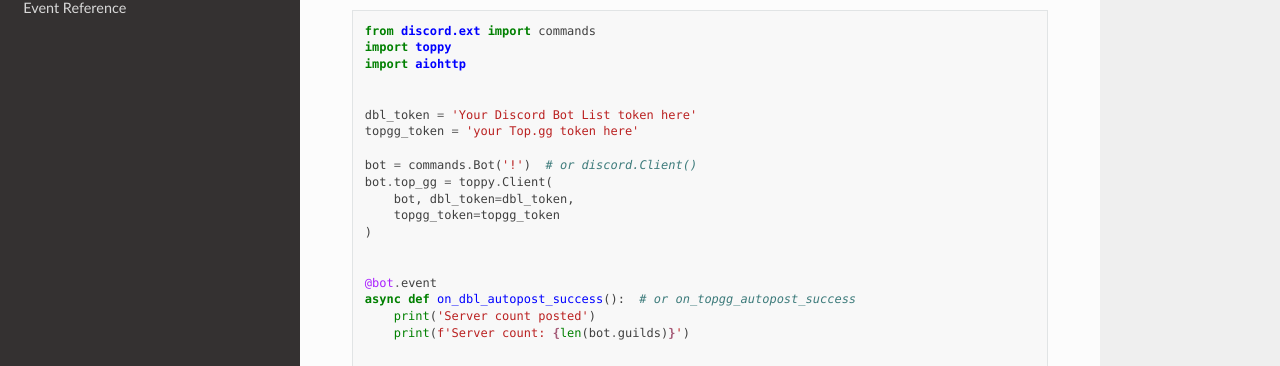
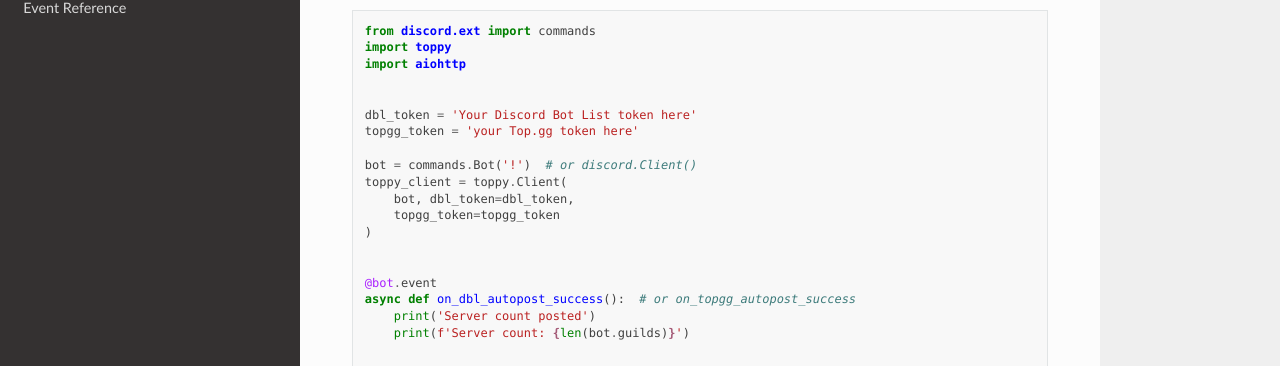
Before and after one commit to TheMaster3558/toppy, a Sphinx documentation site: the page built from docs/quickstart.rst, in a window 1280 px wide and 1016 px high. Shown: the part 321-687 px from the top of the window. Built offline with Sphinx 7.4.7 and the Read the Docs theme 2.0.0, drawn with Linux system fonts in a browser that asks for light colours.

Commit message:
Update quickstart.rst

```diff
--- a/docs/quickstart.rst
+++ b/docs/quickstart.rst
@@ -27,7 +27,7 @@
     topgg_token = 'your Top.gg token here'
 
     bot = commands.Bot('!')  # or discord.Client()
-    bot.top_gg = toppy.Client(
+    toppy_client = toppy.Client(
         bot, dbl_token=dbl_token,
         topgg_token=topgg_token
     )
```
